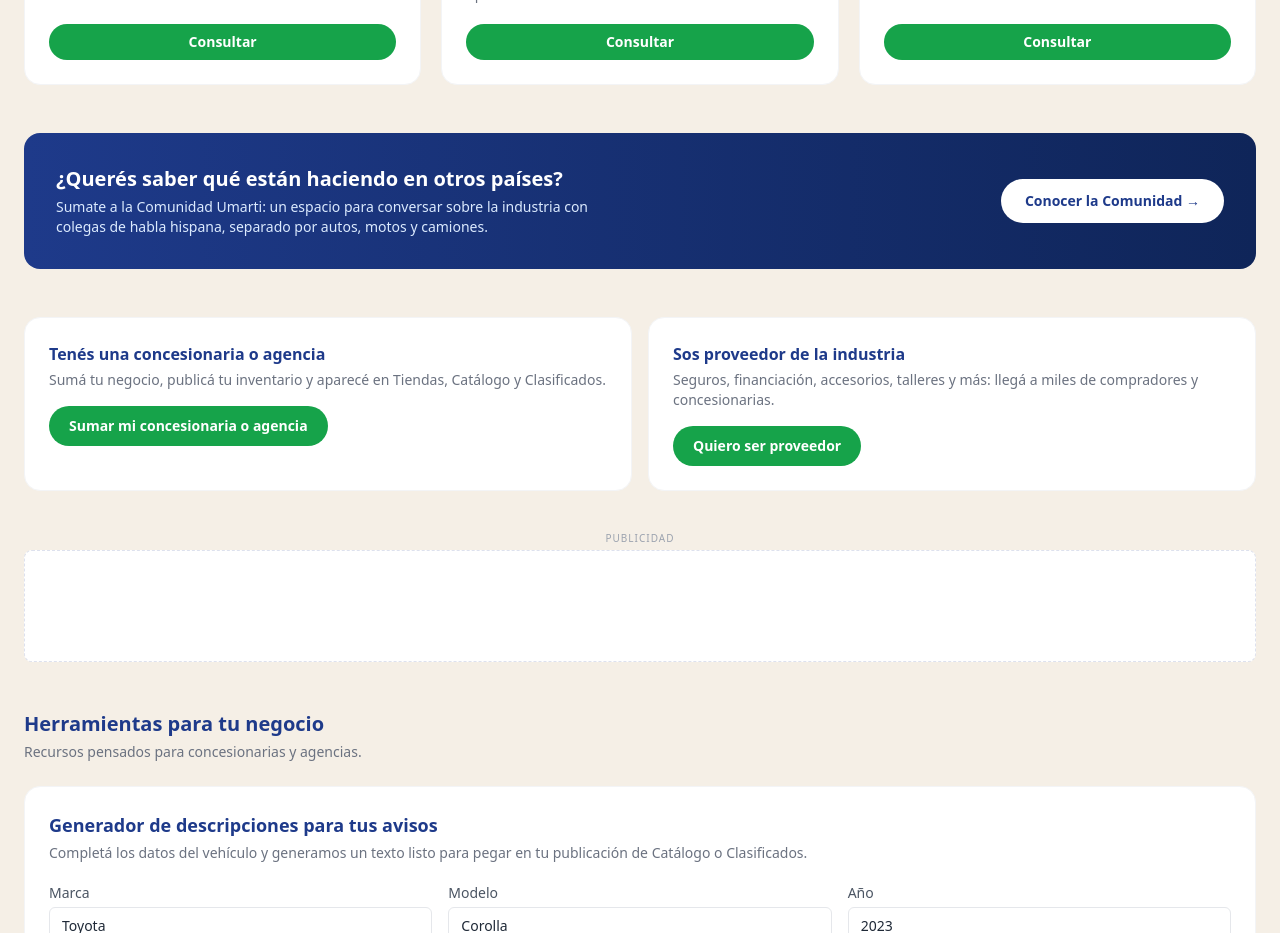
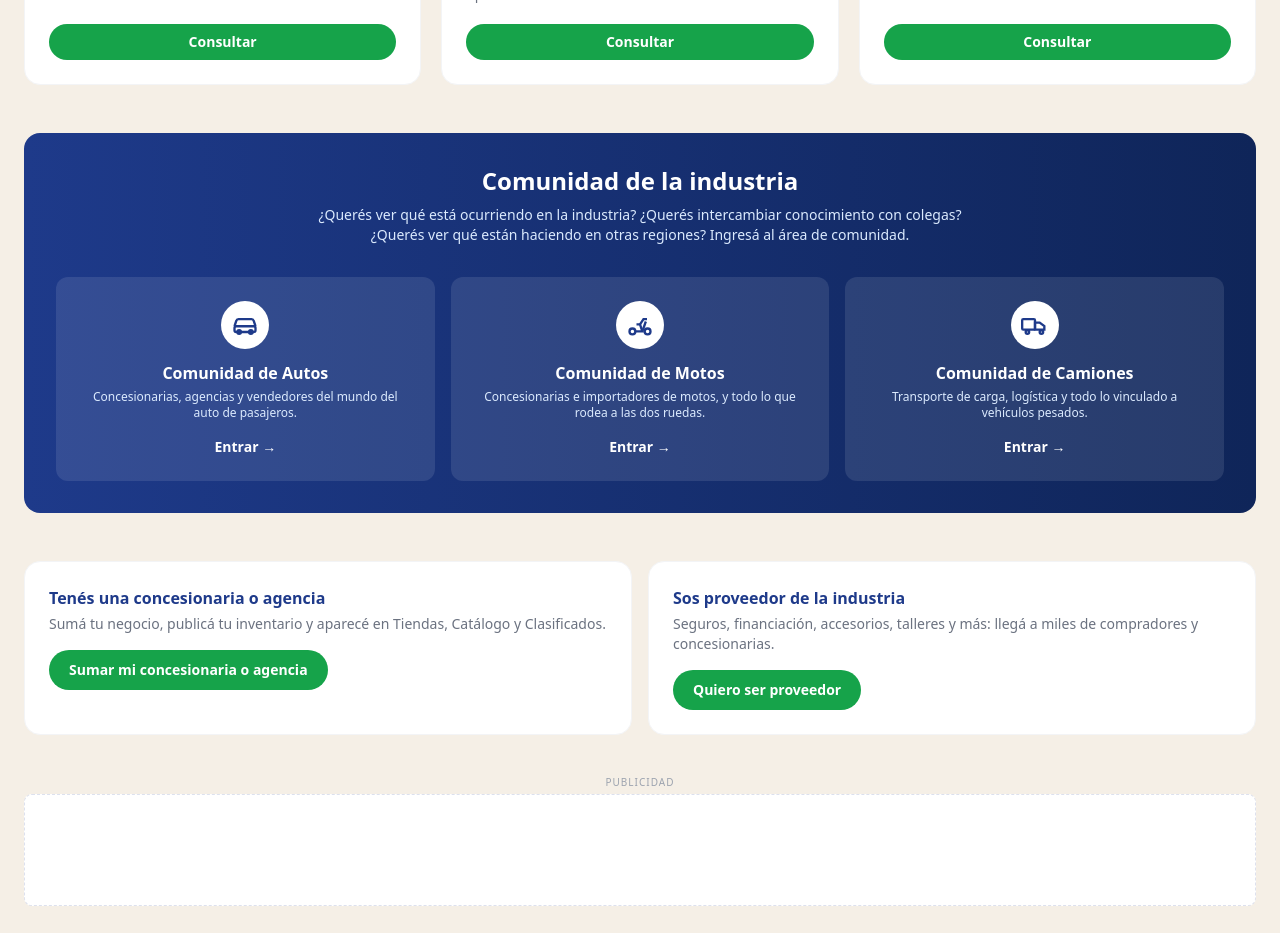
Before and after one commit to marcelomartinura/umarti-autos, a Next.js app: page /ecosistema-negocios in a window 1280 px wide. Shown: the part 980-1913 px from the top of the page. Built offline with nearby package versions, Linux system fonts and the light colour scheme; no server answers.

Commit message:
Add files via upload

```diff
--- a/src/app/ecosistema-negocios/page.tsx
+++ b/src/app/ecosistema-negocios/page.tsx
@@ -4,9 +4,11 @@ import AdSlot from "@/components/AdSlot";
 import GeneradorDescripcion from "@/components/GeneradorDescripcion";
 import BlogDealersListado from "@/components/BlogDealersListado";
 import ServicioIndustriaCard from "@/components/ServicioIndustriaCard";
+import IconoCategoriaComunidad from "@/components/IconoCategoriaComunidad";
 import { AD_SLOTS } from "@/lib/adsense";
 import {
   UMARTI_WHATSAPP_ECOSISTEMA,
+  categoriasComunidad,
   herramientasDealers,
   serviciosIndustria,
 } from "@/lib/mock-data";
@@ -64,23 +66,39 @@ export default function EcosistemaNegociosPage() {
           </div>
         </div>
 
-        <div className="mt-12 flex flex-col items-center gap-4 rounded-2xl bg-gradient-to-r from-umarti-navy to-umarti-navyDark p-8 text-center sm:flex-row sm:justify-between sm:text-left">
-          <div>
-            <h2 className="text-xl font-bold text-white">
-              ¿Querés saber qué están haciendo en otros países?
+        <div className="mt-12 rounded-2xl bg-gradient-to-r from-umarti-navy to-umarti-navyDark p-8">
+          <div className="text-center">
+            <h2 className="text-2xl font-bold text-white">
+              Comunidad de la industria
             </h2>
-            <p className="mt-1 max-w-xl text-sm text-blue-100">
-              Sumate a la Comunidad Umarti: un espacio para conversar sobre
-              la industria con colegas de habla hispana, separado por autos,
-              motos y camiones.
+            <p className="mx-auto mt-2 max-w-2xl text-sm text-blue-100">
+              ¿Querés ver qué está ocurriendo en la industria? ¿Querés
+              intercambiar conocimiento con colegas? ¿Querés ver qué están
+              haciendo en otras regiones? Ingresá al área de comunidad.
             </p>
           </div>
-          <Link
-            href="/comunidad"
-            className="shrink-0 rounded-full bg-white px-6 py-3 text-sm font-semibold text-umarti-navy hover:bg-blue-50"
-          >
-            Conocer la Comunidad →
-          </Link>
+          <div className="mt-8 grid grid-cols-1 gap-4 sm:grid-cols-3">
+            {categoriasComunidad.map((categoria) => (
+              <Link
+                key={categoria.slug}
+                href={`/comunidad/${categoria.slug}`}
+                className="flex flex-col items-center rounded-xl bg-white/10 p-6 text-center hover:bg-white/20"
+              >
+                <span className="flex h-12 w-12 items-center justify-center rounded-full bg-white text-umarti-navy">
+                  <IconoCategoriaComunidad categoria={categoria.categoria} />
+                </span>
+                <h3 className="mt-3 font-bold text-white">
+                  Comunidad de {categoria.categoria}
+                </h3>
+                <p className="mt-1 text-xs text-blue-100">
+                  {categoria.descripcion}
+                </p>
+                <span className="mt-4 text-sm font-semibold text-white">
+                  Entrar →
+                </span>
+              </Link>
+            ))}
+          </div>
         </div>
 
         <div id="sumar-negocio" className="mt-12 grid scroll-mt-24 grid-cols-1 gap-4 sm:grid-cols-2">
```
